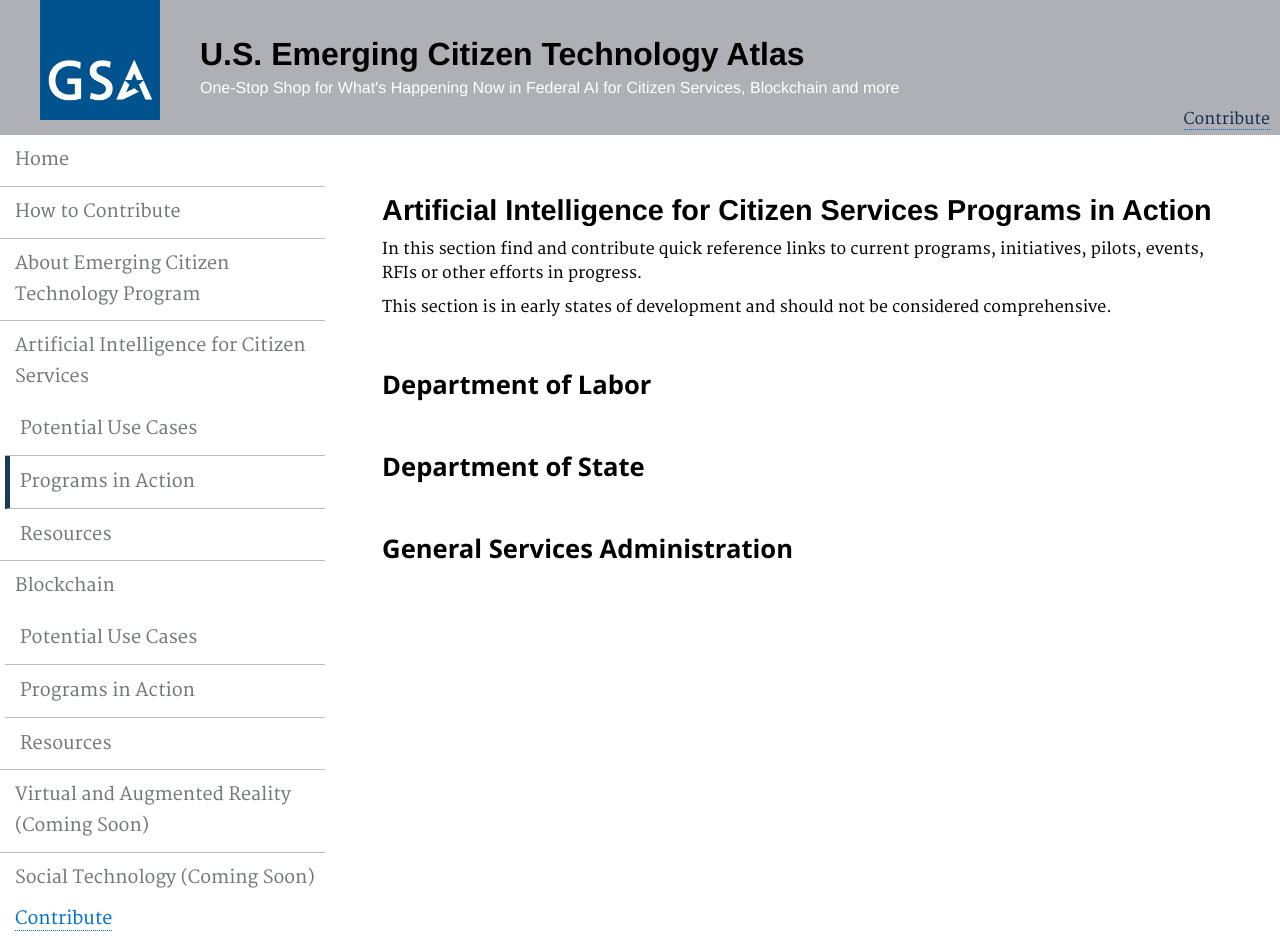
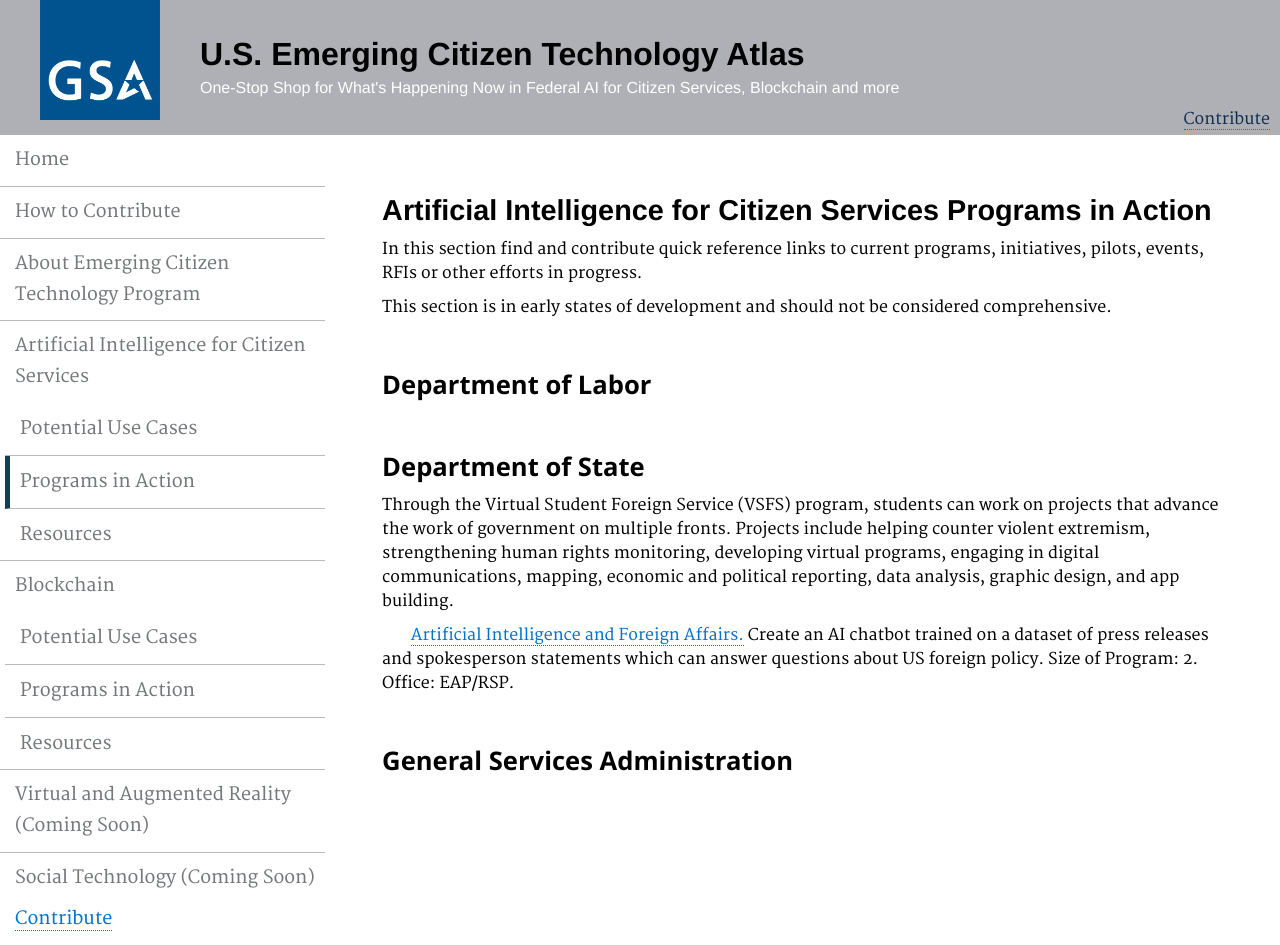
Before and after one commit to GSA/emerging-technology-atlas, a Jekyll site: the page built from pages/artificial-intelligence-programs.md, in a window 1280 px wide. Built offline with Jekyll 4.4.1, drawn with Linux system fonts in a browser that asks for light colours.

Commit message:
Update artificial-intelligence-programs.md

```diff
--- a/pages/artificial-intelligence-programs.md
+++ b/pages/artificial-intelligence-programs.md
@@ -14,5 +14,11 @@ description: ""
 ### Department of Labor
 
 ### Department of State
+Through the Virtual Student Foreign Service (VSFS) program, students can work on projects that advance the work of government on multiple fronts. Projects include helping counter violent extremism, strengthening human rights monitoring, developing virtual programs, engaging in digital communications, mapping, economic and political reporting, data analysis, graphic design, and app building.
+
+&nbsp;&nbsp;&nbsp;&nbsp;&nbsp;&nbsp; <a href="https://vsfs.state.gov/projects/view/128">Artificial Intelligence and Foreign Affairs.</a> Create an AI chatbot trained on a dataset of press releases and spokesperson statements which can answer questions about US foreign policy. Size of Program: 2. Office: EAP/RSP.
+
+
+
 
 ### General Services Administration
```
